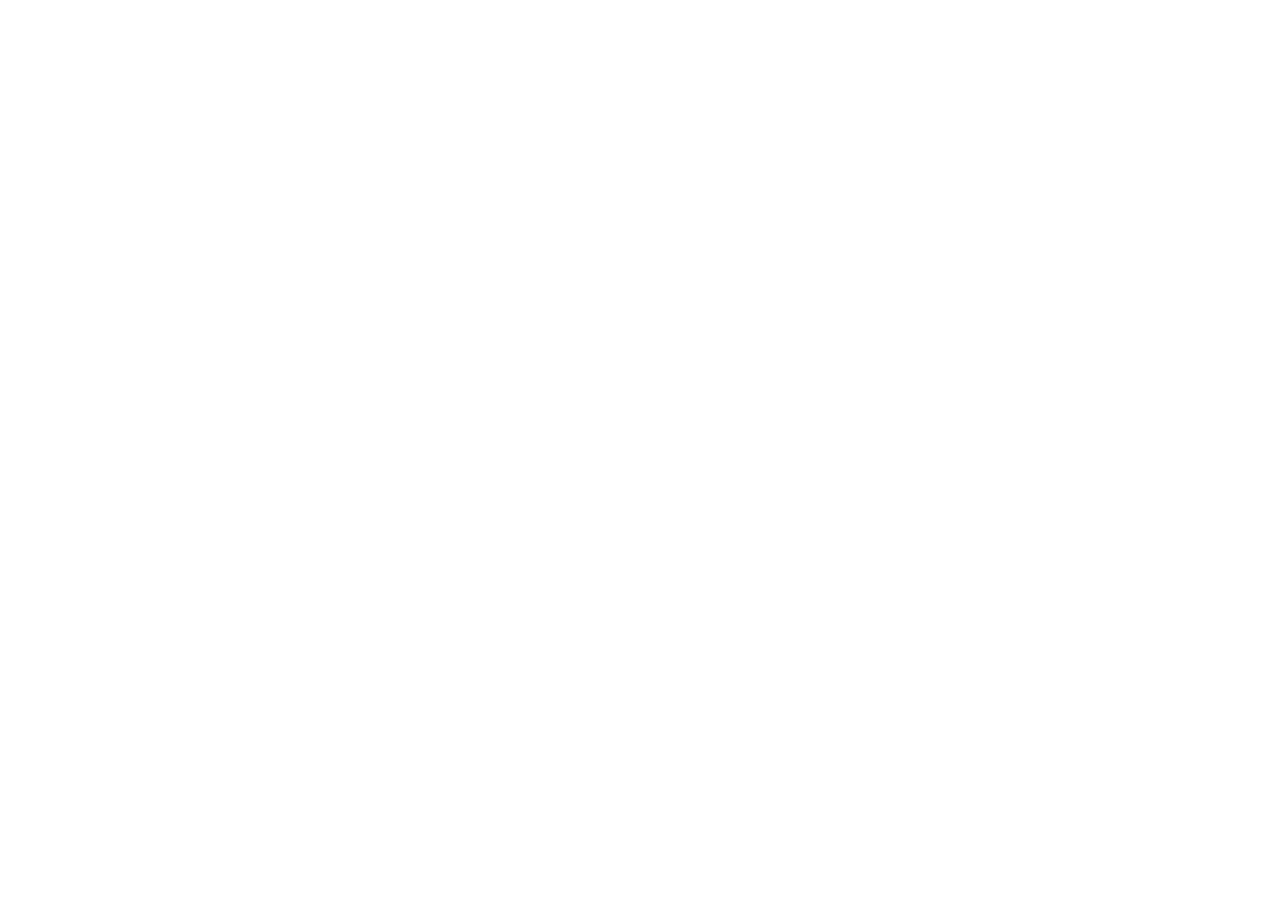
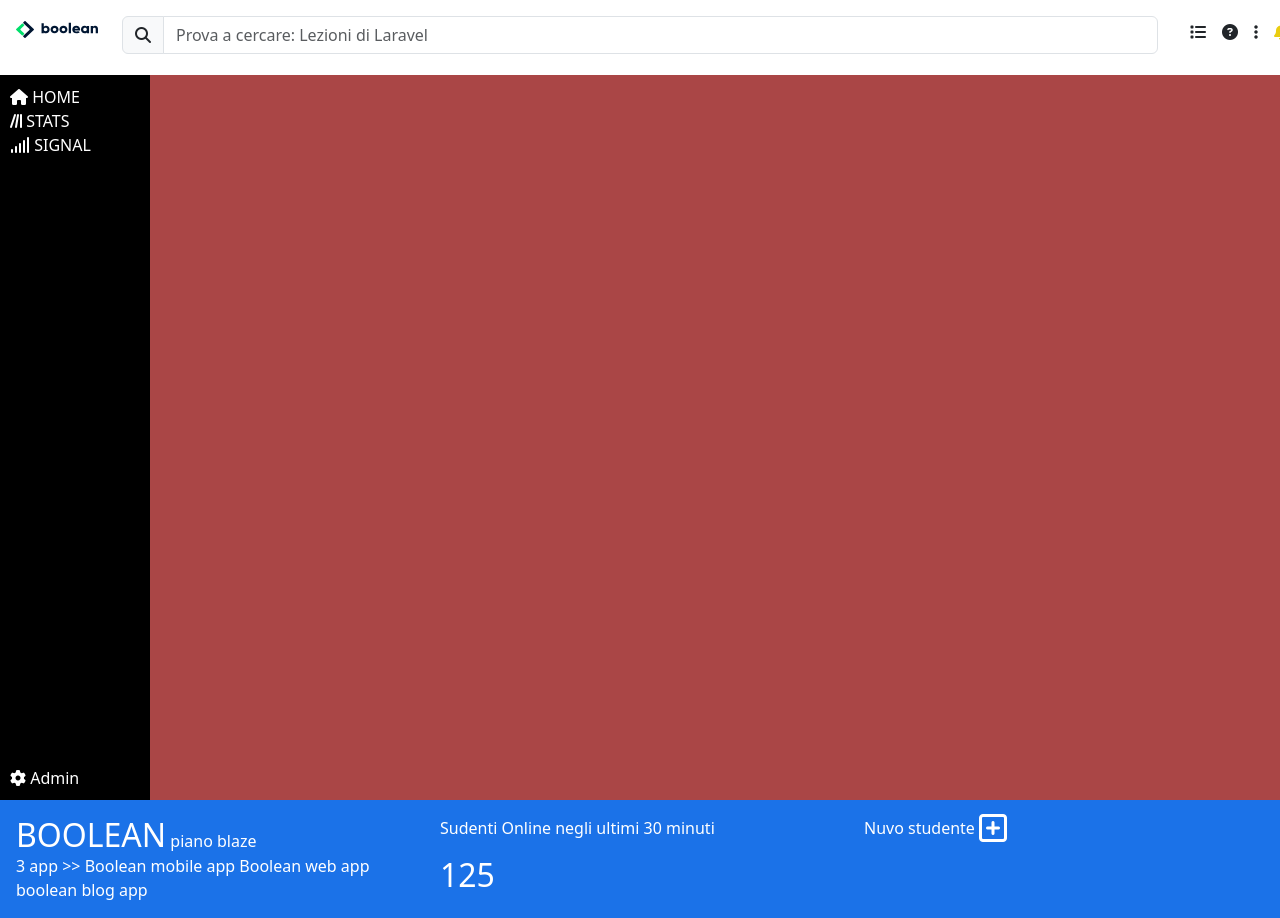
Before and after one commit to AimanFadil/html-css-bootstrap-dashboard, a plain HTML site: page index.html in a window 1280 px wide. Before the commit the page ends 800 px from the top, so only its background shows below. Drawn offline with nearby package versions, Linux system fonts and the light colour scheme; files that its build step writes are made by us from their sources.

Commit message:
PUSH di controllo

```diff
--- a/css/style.css
+++ b/css/style.css
@@ -1,5 +1,47 @@
 *{
     padding: 0;
-    margin: 0 auto;
+    margin: 0 ;
     box-sizing: border-box;
 }
+
+header{
+    height: 75px;
+    width: 100%;
+
+}
+
+.barra-late{
+    width: 150px;
+    background-color: rgb(0, 0, 0);
+    height: 100%;
+    display: flex;
+    flex-direction: column;
+    justify-content: space-between;
+    padding: 10px;
+
+
+}
+
+.barra-alta{
+    width: 100%;
+}
+
+.barra-bassa{
+    width: 100%;
+}
+
+.maincontainer{
+    background-color: rgb(170, 70, 70);
+    height: calc(100vh - 75px);
+}
+
+.maincontent{
+    width: 100%;
+    background-color: white;
+    overflow-y: auto;
+
+}
+
+.top{
+    background-color: rgb(27,114,232);
+}
--- a/index.html
+++ b/index.html
@@ -3,10 +3,83 @@
 <head>
     <meta charset="UTF-8">
     <meta name="viewport" content="width=device-width, initial-scale=1.0">
-    <link rel="stylesheet" href="style.css">
-    <title>Document</title>
+    <title>DASHBOARD</title>
+    <link href="https://cdn.jsdelivr.net/npm/bootstrap@5.3.2/dist/css/bootstrap.min.css" rel="stylesheet" integrity="sha384-T3c6CoIi6uLrA9TneNEoa7RxnatzjcDSCmG1MXxSR1GAsXEV/Dwwykc2MPK8M2HN" crossorigin="anonymous">
+    <link rel="stylesheet" href="https://cdnjs.cloudflare.com/ajax/libs/font-awesome/6.4.2/css/all.min.css" integrity="sha512-z3gLpd7yknf1YoNbCzqRKc4qyor8gaKU1qmn+CShxbuBusANI9QpRohGBreCFkKxLhei6S9CQXFEbbKuqLg0DA==" crossorigin="anonymous" referrerpolicy="no-referrer" />
+    <link rel="stylesheet" href="./css/style.css">
 </head>
 <body>
+    <header>
+        <div class="row p-3 ">
+            <div class="col-1">
+                <img class="img-fluid" src="img/logo.svg" alt="LOGO">
+            </div>
+            <div class="col-10">
+                <div class="input-group flex-nowrap">
+                    <span class="input-group-text" id="addon-wrapping"><i class="fa-solid fa-magnifying-glass"></i></span>
+                    <input type="text" class="form-control" placeholder="Prova a cercare: Lezioni di Laravel" aria-label="Username" aria-describedby="addon-wrapping">
+                </div>
+            </div>
+            <div class="col-1 d-flex ">
+                <i class="fa-solid fa-list fa-md px-2 lh-lg"></i>
+                <i class="fa-solid fa-circle-question fa-md px-2 lh-lg"></i>
+                <i class="fa-solid fa-ellipsis-vertical fa-md px-2 lh-lg"></i>
+                <i class="fa-solid fa-bell fa-md px-2 lh-lg" style="color: #eacd10;"></i>
+            </div>
+        </div>
+    </header>
+    <main>
+        <div class="maincontainer">
+            <div class="barra-late">
+                <div class="barra-alta">
+                    <div>
+                        <i class="fa-solid fa-house" style="color: #ffffff;"></i>
+                        <span class="text-white">HOME</span>
+                    </div>
+                    <div>
+                        <i class="fa-solid fa-lines-leaning" style="color: #ffffff;"></i>
+                        <span class="text-white">STATS</span>
+                    </div>
+                    <div>
+                        <i class="fa-solid fa-signal" style="color: #ffffff;"></i>
+                        <span class="text-white">SIGNAL</span>
+                    </div>
+                </div>
+                <div class="barra-bassa">
+                    <i class="fa-solid fa-gear" style="color: #ffffff;"></i>
+                    <span class="text-white">Admin</span>
+                </div>
+            </div>
+            <div class="maincontent ">
+                <div class="top">
+                    <div class="row p-3 text-white">
+                    <div class="col-4">
+                        <div>
+                            <h2 class="d-inline">BOOLEAN</h2>
+                            <span>piano blaze</span>
+                        </div>
+                        <div>
+                            <span>3 app</span>
+                            <span>>></span>
+                            <span>Boolean mobile app</span>
+                            <span>Boolean web app</span>
+                            <span>boolean blog app</span>
+                        </div>
+                    </div>
+                    <div class="col-4">
+                        <p>Sudenti Online negli ultimi 30 minuti</p>
+                        <h2>125</h2>
+                    </div>
+                    <div class="col-4">
+                        <span>Nuvo studente </span>
+                        <i class="fa-regular fa-square-plus fa-2xl" style="color: #ffffff;"></i>
+                    </div>
+                </div>
+                <div>
 
+                </div>
+            </div>
+        </div>
+    </main>
 </body>
 </html>
```
